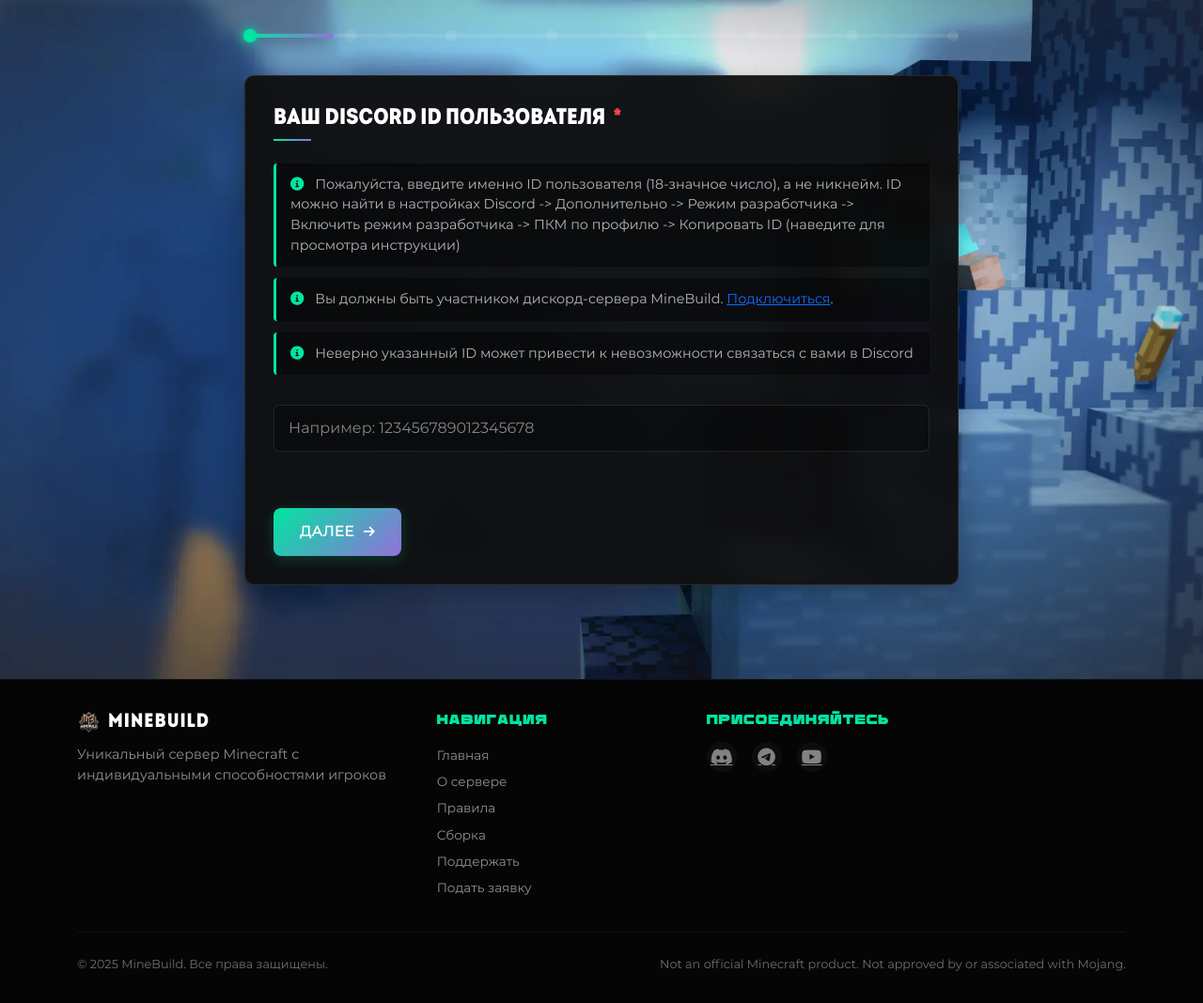
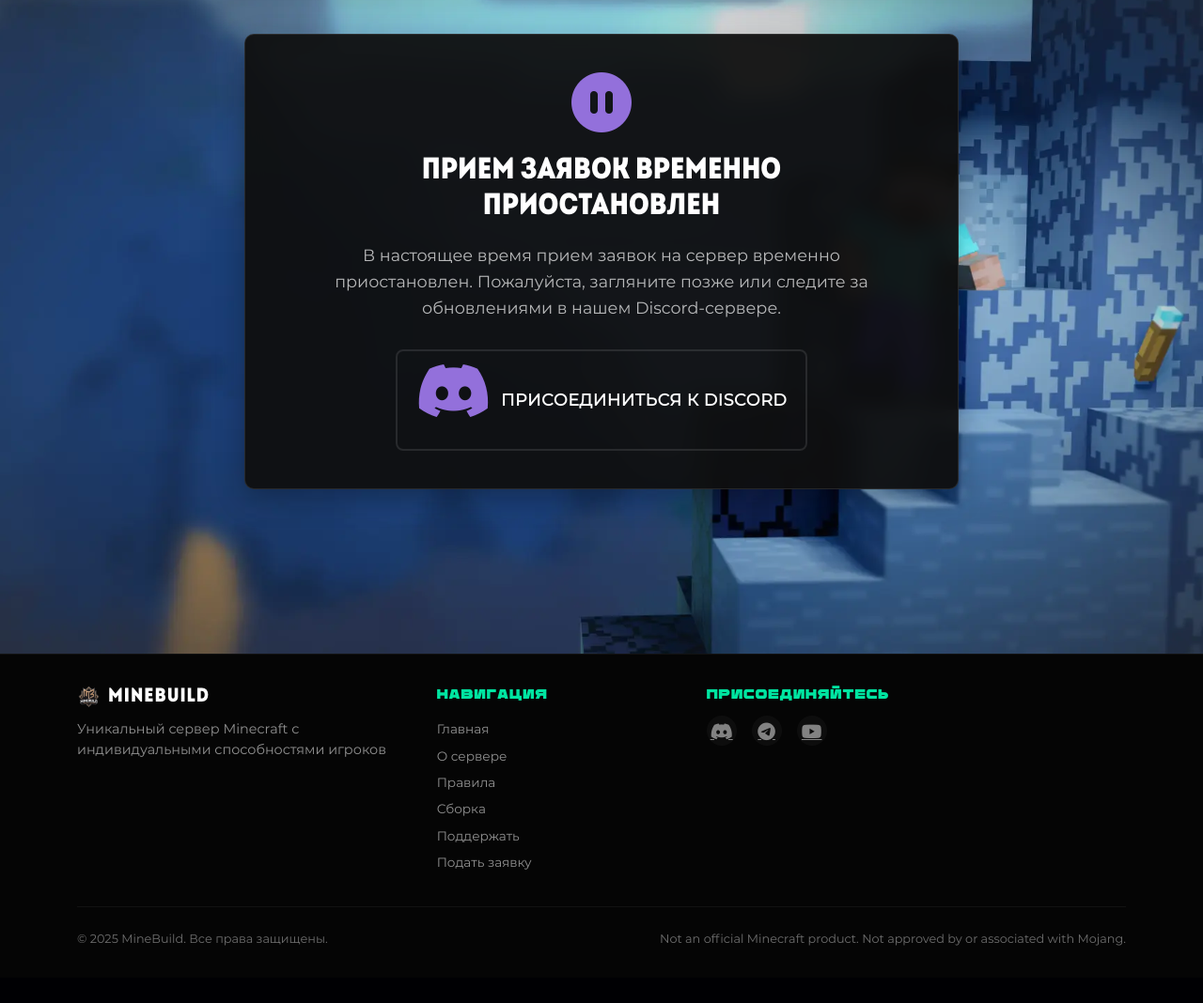
Before and after one commit to KOFIOK/minebuild-site, a Flask app: page /apply in a window 1280 px wide. Shown: the part 64-1132 px from the top of the page at 94% size. After the commit the page ends 1071 px from the top, so only its background shows below. Run offline with Flask 3, Linux system fonts and the light colour scheme.

Commit message:
Возможность закрыть заявки

```diff
--- a/app.py
+++ b/app.py
@@ -12,6 +12,11 @@ import sys
 
 app = Flask(__name__)
 app.config['SECRET_KEY'] = 'your_secret_key_here'
+
+# Глобальная переменная для управления статусом приема заявок
+# Чтобы закрыть прием заявок - установите значение False
+# Чтобы открыть прием заявок - установите значение True
+APPLICATIONS_OPEN = False
 
 # Настройка логгера
 # Создаем форматтер для логов
@@ -65,7 +70,7 @@ def build():
 
 @app.route('/apply')
 def apply():
-    return render_template('apply.html')
+    return render_template('apply.html', applications_open=APPLICATIONS_OPEN)
 
 @app.route('/donate')
 def donate():
@@ -306,6 +311,8 @@ def submit_application():
     except Exception as e:
         logger.exception(f"Ошибка при обработке заявки: {str(e)}")
         return jsonify({'success': False, 'error': 'Произошла ошибка при обработке запроса'}), 500
+
+
 
 # Функция для передачи заявки боту Discord
 def process_application_in_discord(application_data):
@@ -568,5 +575,7 @@ def verify_donation_token(token):
     except (SignatureExpired, BadSignature):
         return None
 
+
+
 if __name__ == '__main__':
     app.run(debug=True)
--- a/main.py
+++ b/main.py
@@ -5,7 +5,6 @@ import sys
 import traceback
 import logging
 import platform
-import io
 from dotenv import load_dotenv
 from hypercorn.config import Config
 from hypercorn.asyncio import serve
--- a/static/css/apply.css
+++ b/static/css/apply.css
@@ -688,3 +688,53 @@ textarea.form-control {
     from { opacity: 0; transform: translateY(-10px); }
     to { opacity: 1; transform: translateY(0); }
 }
+
+/* Стили для отображения сообщения о закрытых заявках */
+.applications-closed {
+    background: rgba(15, 15, 15, 0.95);
+    backdrop-filter: blur(10px);
+    border-radius: 10px;
+    padding: 40px 30px;
+    box-shadow: 0 10px 30px rgba(0, 0, 0, 0.3);
+    text-align: center;
+    min-height: 400px;
+    display: flex;
+    align-items: center;
+    justify-content: center;
+    border: 1px solid rgba(255, 255, 255, 0.1);
+}
+
+.applications-closed-message {
+    max-width: 600px;
+}
+
+.applications-closed-message i {
+    font-size: 4rem;
+    color: var(--accent-purple);
+    margin-bottom: 20px;
+    display: block;
+}
+
+.applications-closed-message h2 {
+    font-family: 'Intro Demo', sans-serif;
+    margin-bottom: 20px;
+    color: var(--text-primary);
+}
+
+.applications-closed-message p {
+    color: var(--text-secondary);
+    margin-bottom: 30px;
+    font-size: 1.1rem;
+    line-height: 1.6;
+}
+
+.applications-closed-message .btn {
+    font-size: 1.1rem;
+    padding: 10px 20px;
+    transition: all 0.3s ease;
+}
+
+.applications-closed-message .btn:hover {
+    transform: translateY(-2px);
+    box-shadow: 0 5px 15px rgba(0, 0, 0, 0.2);
+}
--- a/static/js/apply.js
+++ b/static/js/apply.js
@@ -68,6 +68,12 @@ const formQuestions = [
 
 class ApplicationForm {
     constructor() {
+        // Проверяем, доступна ли форма заявки
+        if (!document.getElementById('applicationForm')) {
+            console.log('Прием заявок закрыт');
+            return; // Выходим, если форма недоступна (заявки закрыты)
+        }
+
         this.currentSlide = 0;
         this.answers = {};
         this.totalSlides = formQuestions.length;
--- a/templates/apply.html
+++ b/templates/apply.html
@@ -8,6 +8,7 @@
 
 {% block content %}
 <div class="apply-form-container">
+    {% if applications_open %}
     <div class="form-progress-bar">
         <div class="progress-line" id="progressLine"></div>
         <div class="progress-steps" id="progressSteps">
@@ -32,6 +33,18 @@
             </button>
         </div>
     </form>
+    {% else %}
+    <div class="applications-closed">
+        <div class="applications-closed-message">
+            <i class="fas fa-pause-circle"></i>
+            <h2>Прием заявок временно приостановлен</h2>
+            <p>В настоящее время прием заявок на сервер временно приостановлен. Пожалуйста, загляните позже или следите за обновлениями в нашем Discord-сервере.</p>
+            <a href="https://discord.com/invite/yNz87pJZPh" class="btn btn-outline-light" target="_blank">
+                <i class="fab fa-discord"></i> Присоединиться к Discord
+            </a>
+        </div>
+    </div>
+    {% endif %}
 </div>
 {% endblock %}
 
```
